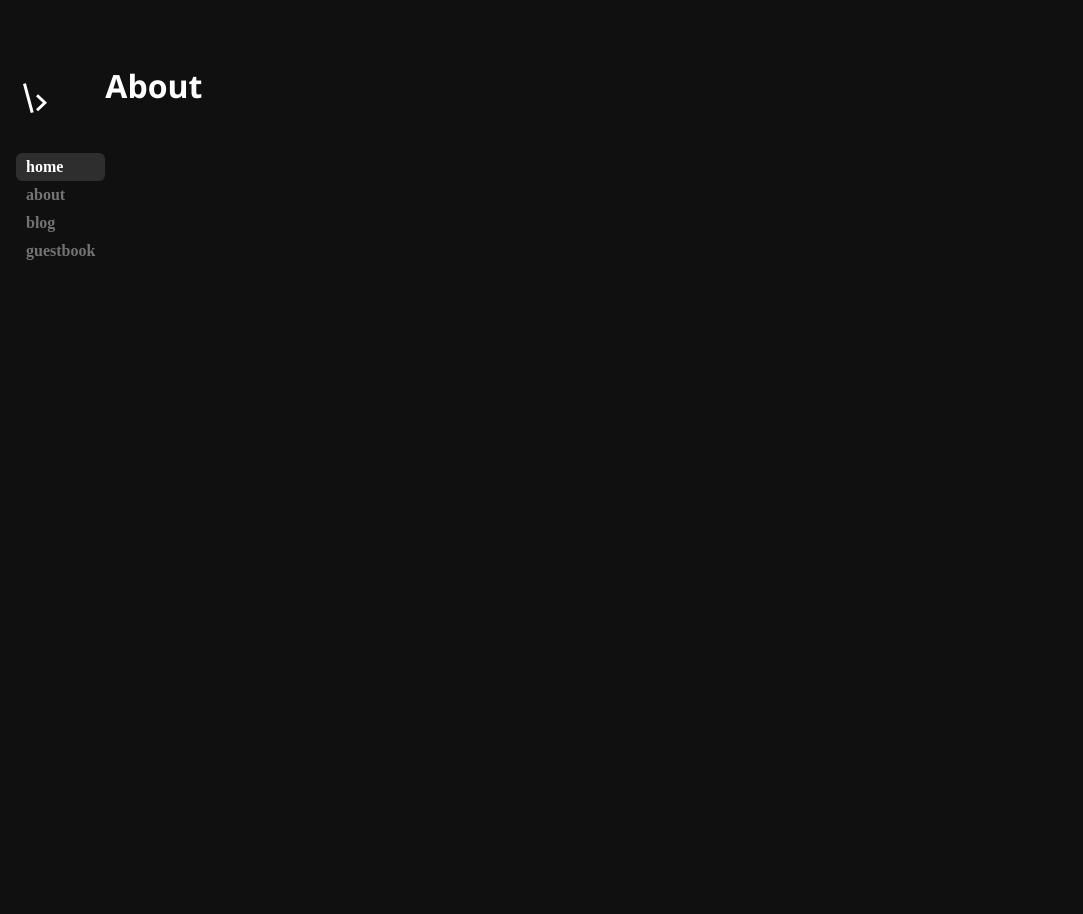
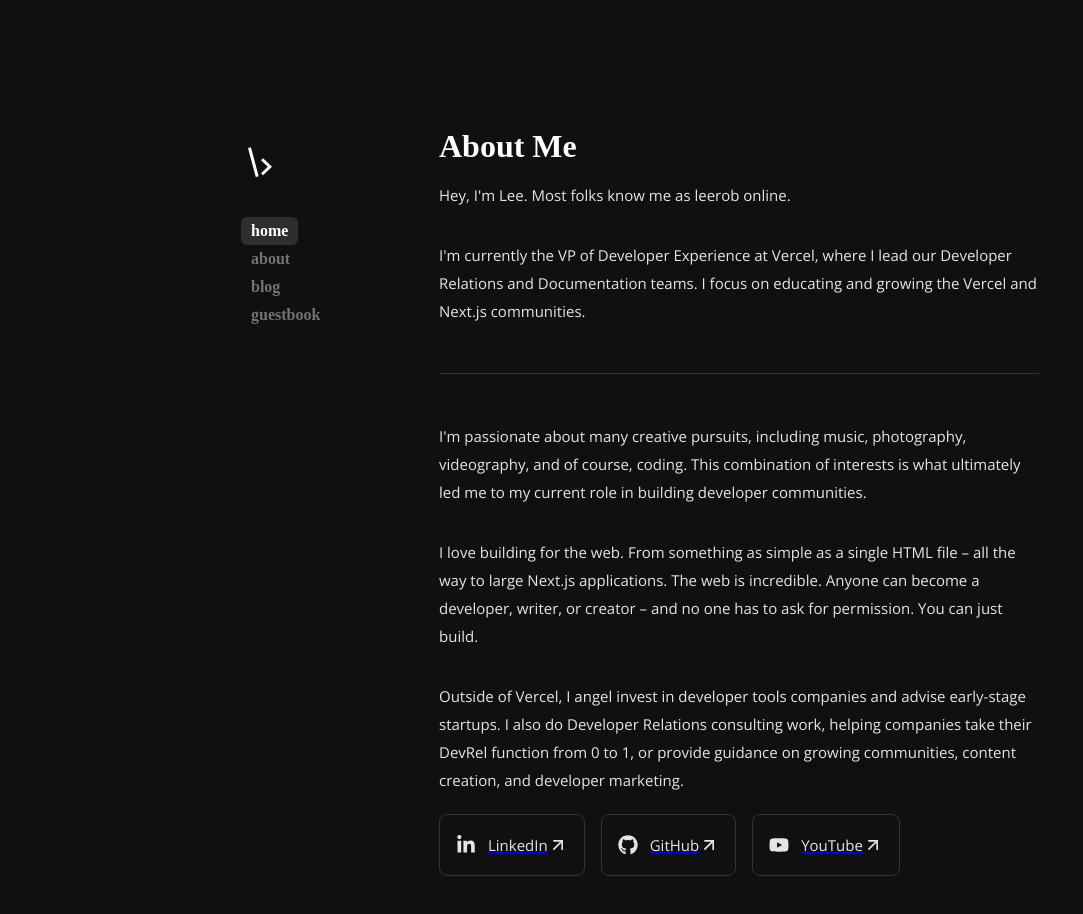
Before and after one commit to baskar-17/portfolio-website, a React (Create React App) app: page /about in a window 1280 px wide. Shown: the top 914 px of the page, without its empty margins (0-1083 px from the left). Before the commit the page ends 800 px from the top, so only its background shows below. Built offline with nearby package versions, Linux system fonts and the light colour scheme; a web font is replaced by a local one.

Commit message:
done till about page

```diff
--- a/src/App.js
+++ b/src/App.js
@@ -19,7 +19,7 @@ function App() {
 
   return (
     <div className="container">
-      <div>
+      <div className="navigator-container">
         <div className="logo">
           <img src={logo} alt="logo baskar portfolio" />
         </div>
--- a/src/app.css
+++ b/src/app.css
@@ -2,6 +2,7 @@
   display: flex;
   flex-direction: column;
   padding: 1rem;
+  justify-content: center;
 }
 
 .logo {
@@ -19,6 +20,7 @@
   font-weight: 600;
   font-size: 16px;
   padding: 5px 10px;
+  width: fit-content;
 }
 
 .home-navigator .nav-link:hover {
@@ -49,3 +51,17 @@
     padding: 1rem 0;
   }
 }
+
+@media (min-width: 1024px) {
+  .container {
+    display: flex;
+    flex-direction: row;
+    justify-content: center;
+    margin: 8rem auto;
+    padding: 0;
+  }
+
+  .navigator-container {
+    width: 150px;
+  }
+}
--- a/src/components/about/About.jsx
+++ b/src/components/about/About.jsx
@@ -1,9 +1,75 @@
 import React from "react";
+import "./about.model.css";
+import { FaLinkedinIn, FaGithub, FaYoutube } from "react-icons/fa";
+import { FiArrowUpRight } from "react-icons/fi";
 
 function About() {
   return (
     <div>
-      <h1>About</h1>
+      <div className="about-container">
+        <h1>About Me</h1>
+        <p>Hey, I'm Lee. Most folks know me as leerob online.</p>
+        <p>
+          I'm currently the VP of Developer Experience at Vercel, where I lead
+          our Developer Relations and Documentation teams. I focus on educating
+          and growing the Vercel and Next.js communities.
+        </p>
+        <hr className="about-hline" />
+        <p>
+          I'm passionate about many creative pursuits, including music,
+          photography, videography, and of course, coding. This combination of
+          interests is what ultimately led me to my current role in building
+          developer communities.
+        </p>
+        <p>
+          I love building for the web. From something as simple as a single HTML
+          file – all the way to large Next.js applications. The web is
+          incredible. Anyone can become a developer, writer, or creator – and no
+          one has to ask for permission. You can just build.
+        </p>
+        <p>
+          Outside of Vercel, I angel invest in developer tools companies and
+          advise early-stage startups. I also do Developer Relations consulting
+          work, helping companies take their DevRel function from 0 to 1, or
+          provide guidance on growing communities, content creation, and
+          developer marketing.
+        </p>
+        <div className="about-buttons">
+          <a
+            href="https://www.linkedin.com/in/baskar17/"
+            target="_blank"
+            className="about-social-btn"
+          >
+            <div className="about-social-btn-2">
+              <FaLinkedinIn className="icon" />
+              <p>LinkedIn</p>
+            </div>
+            <FiArrowUpRight className="icon" />
+          </a>
+          <a
+            href="https://github.com/baskar-17"
+            target="_blank"
+            className="about-social-btn"
+          >
+            <div className="about-social-btn-2">
+              <FaGithub className="icon" />
+              <p>GitHub</p>
+            </div>
+            <FiArrowUpRight className="icon" />
+          </a>
+          <a
+            href="https://www.youtube.com/channel/UCtmK8ilIh5mZjXG_HhY9Xxg"
+            target="_blank"
+            className="about-social-btn"
+          >
+            <div className="about-social-btn-2">
+              <FaYoutube className="icon" />
+              <p>YouTube</p>
+            </div>
+            <FiArrowUpRight className="icon" />
+          </a>
+        </div>
+      </div>
     </div>
   );
 }
--- a/src/components/about/about.model.css
+++ b/src/components/about/about.model.css
@@ -0,0 +1,70 @@
+.about-container {
+  padding: 1.5rem 0.5rem;
+}
+
+.about-container h1 {
+  font-family: var(--h);
+}
+
+.about-container p {
+  font-family: var(--p);
+  padding: 1rem 0;
+  font-size: 15px;
+  line-height: 28px;
+  max-width: 460px;
+  color: var(--f2);
+}
+
+.about-hline {
+  border: none;
+  height: 1px;
+  background-color: #333333;
+  margin: 2rem 0;
+}
+
+.about-buttons {
+  display: flex;
+  flex-direction: column;
+}
+
+.about-social-btn p {
+  padding: 0;
+}
+
+.about-social-btn {
+  padding: 16px;
+  display: flex;
+  align-items: center;
+  justify-content: space-between;
+  border: 1px solid #333333;
+  border-radius: 8px;
+  margin: 4px 0;
+}
+
+.about-social-btn-2 {
+  display: flex;
+  align-items: center;
+  gap: 12px;
+}
+
+.icon {
+  font-size: 20px;
+  color: var(--f2);
+}
+
+@media (min-width: 768px) {
+  .about-container {
+    padding: 0;
+    margin-left: 3rem;
+  }
+
+  .about-container p {
+    max-width: 600px;
+  }
+
+  .about-buttons {
+    display: flex;
+    flex-direction: row;
+    gap: 1rem;
+  }
+}
--- a/src/components/home/Home.jsx
+++ b/src/components/home/Home.jsx
@@ -21,15 +21,20 @@ function Home() {
             <img src={profile} alt="Baskar Portfolio Profile" />
           </div>
           <div className="home-stats">
-            <p>
-              <FaLinkedinIn size={20} /> 6,873 tweets all time
-            </p>
-            <p>
-              <FaGithub size={20} /> 6,873 stars on this repo
-            </p>
-            <p>
-              <FaBroom size={20} /> 1,609,184 blog views all time
-            </p>
+            <div className="home-status-numbers">
+              <FaLinkedinIn size={20} />
+              <p>6,873 tweets all time</p>
+            </div>
+
+            <div className="home-status-numbers">
+              <FaGithub size={20} />
+              <p>6,873 tweets all time</p>
+            </div>
+
+            <div className="home-status-numbers">
+              <FaBroom size={20} />
+              <p>1,609,184 blog views all time</p>
+            </div>
           </div>
         </div>
 
@@ -41,11 +46,17 @@ function Home() {
         </p>
 
         <div className="home-footer-links">
-          <a href="/">
-            <FiArrowUpRight size={20} /> follow me on twitter
+          <a href="https://www.linkedin.com/in/baskar17/" target="_blank">
+            <div className="home-status-numbers">
+              <FiArrowUpRight size={20} />
+              <p>Connect with me on Linked In</p>
+            </div>
           </a>
-          <a href="/">
-            <FiArrowUpRight size={20} /> get email updates
+          <a href="mailto:baskars739@gmail.com" target="_blank">
+            <div className="home-status-numbers">
+              <FiArrowUpRight size={20} />
+              <p>get email updates</p>
+            </div>
           </a>
         </div>
       </div>
--- a/src/components/home/home.model.css
+++ b/src/components/home/home.model.css
@@ -11,6 +11,7 @@
   padding: 1.5rem 0;
   font-size: 15px;
   line-height: 24px;
+  max-width: 460px;
 }
 
 .home-profile-container {
@@ -37,8 +38,14 @@
   color: var(--g);
 }
 
-.home-stats p {
-  margin-bottom: 0.5rem;
+.home-stats .home-status-numbers {
+  margin-bottom: 0.8rem;
+}
+
+.home-status-numbers {
+  display: flex;
+  align-items: center;
+  gap: 0.5rem;
 }
 
 .home-profile-para {
@@ -46,6 +53,7 @@
   padding: 2rem 0;
   font-size: 15px;
   line-height: 24px;
+  max-width: 600px;
 }
 
 .home-footer-links {
@@ -61,3 +69,29 @@
   text-decoration: none;
   margin-bottom: 1rem;
 }
+
+@media (min-width: 768px) {
+  .home-content-container {
+    padding: 0;
+    margin-left: 3rem;
+  }
+
+  .home-profile-container {
+    flex-direction: row;
+    gap: 2rem;
+    align-items: center;
+  }
+
+  .home-profile {
+    width: 6rem;
+    margin-bottom: 0;
+  }
+
+  .home-footer-links {
+    flex-direction: row;
+    gap: 2rem;
+  }
+}
+
+@media (min-width: 1024px) {
+}
--- a/src/index.css
+++ b/src/index.css
@@ -10,6 +10,7 @@
 :root {
   --0: #111010;
   --f: #ffffff;
+  --f2: #e5e5e5;
   --g: #737373;
   --f-dull: #ffffff20;
   --h: "Kaisei Decol", serif;
```
